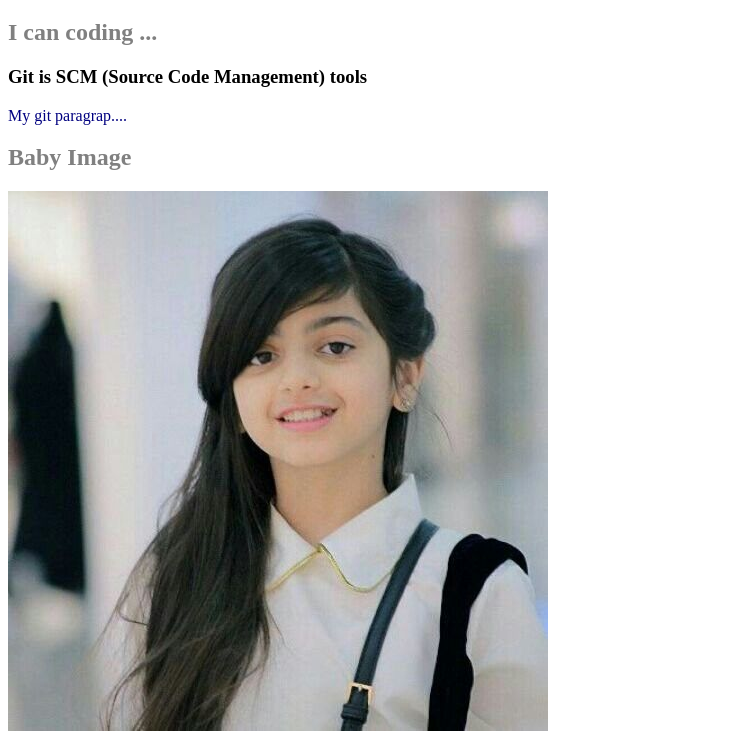
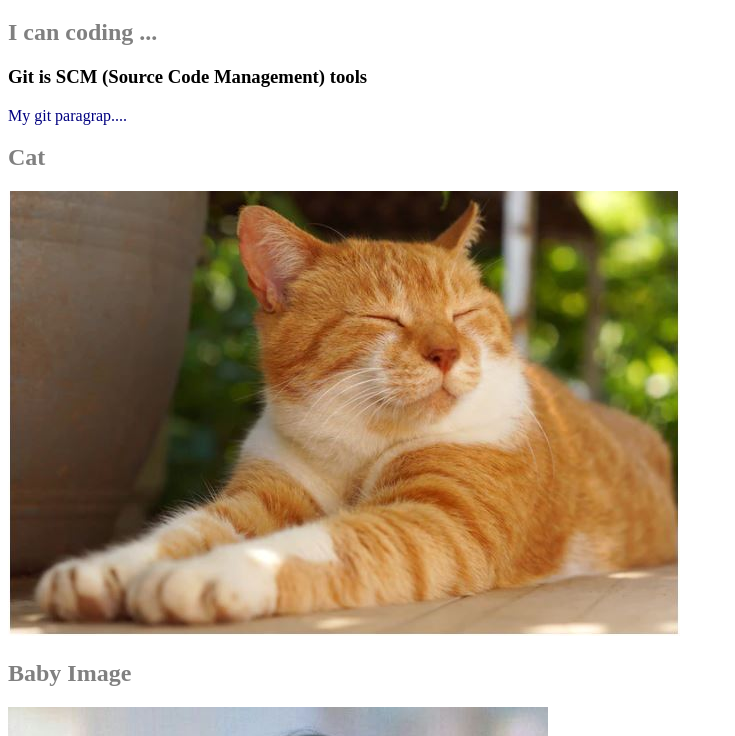
Before and after one commit to rakibulalam9200/My-Third-Repo, a plain HTML site: page index.html in a window 1280 px wide. Shown: the part 61-797 px from the top of the page, without its empty margins (0-735 px from the left). Drawn offline with Linux system fonts and the light colour scheme.

Commit message:
cat Img Added

```diff
--- a/index.html
+++ b/index.html
@@ -12,6 +12,8 @@
     <h2>I can coding ...</h2>
     <h3>Git is SCM (Source Code Management) tools</h3>
     <p>My git paragrap....</p>
+    <h2>Cat</h2>
+    <img src="Images/cat.JPG" alt="">
     <h2>Baby Image</h2>
     <img src="Baby.jpg" alt="">
     <h2>Tree Image</h2>
```
Also changed, not shown: Images/cat.JPG (added).
